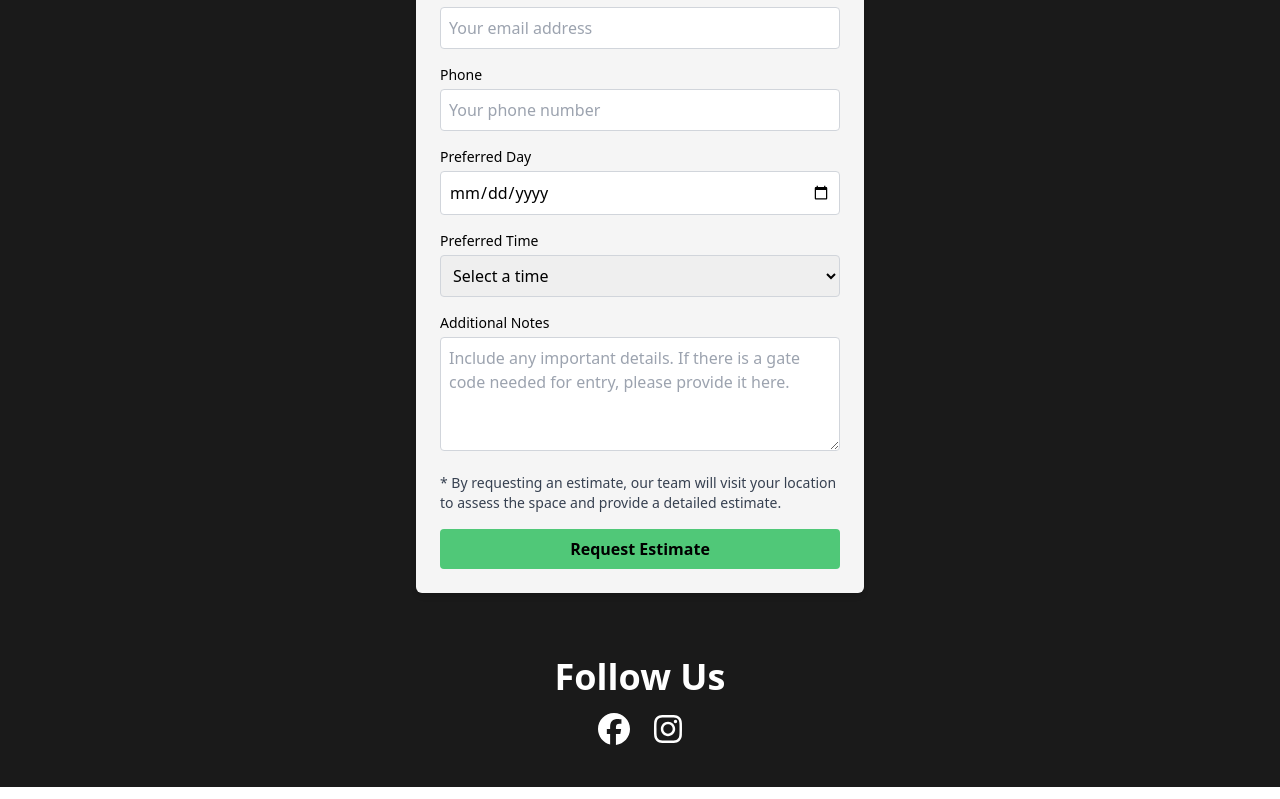
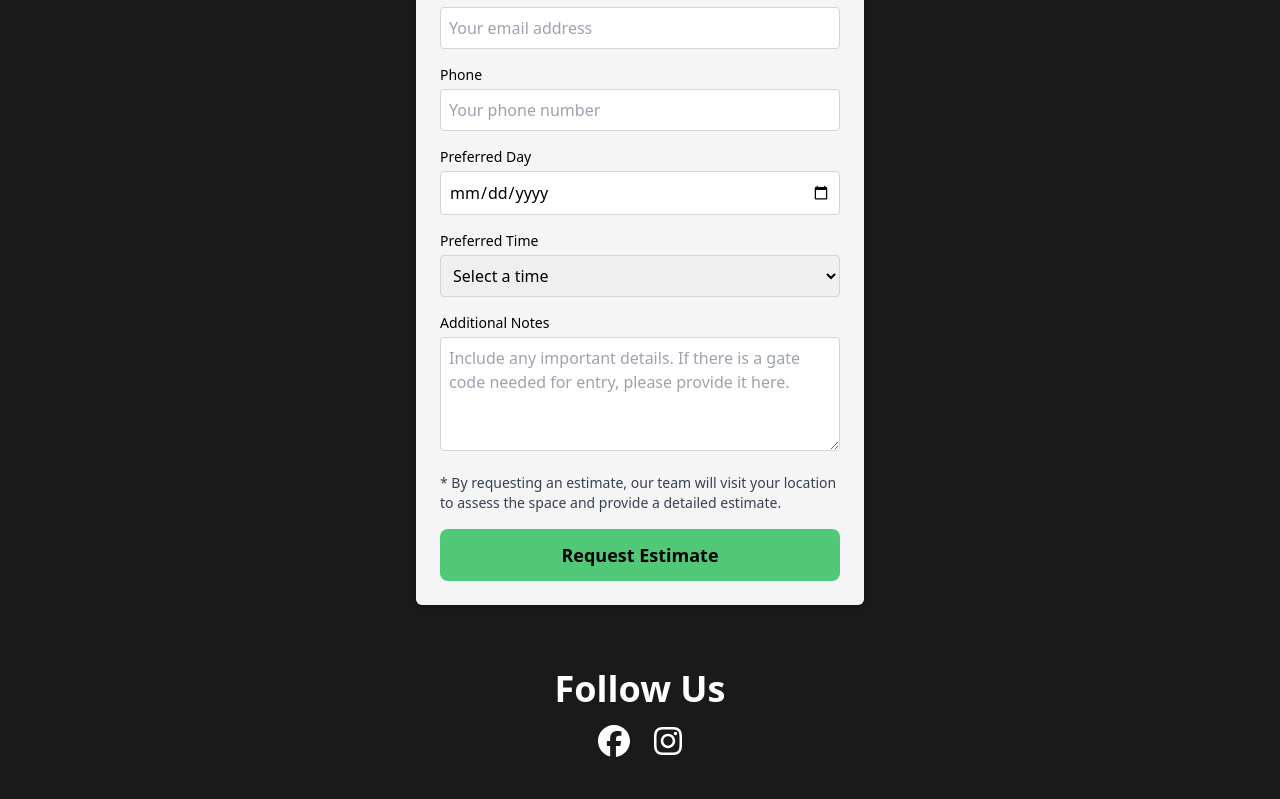
Before and after one commit to AndresAlbornozgil/cleaning-company-webapp, a React (Vite) app in the folder client/: page /book-cleaning in a window 1280 px wide. Shown: the part 423-1222 px from the top of the page. Built offline with nearby package versions, Linux system fonts and the light colour scheme.

Commit message:
Fixed submit button in estimate form, made it larger

```diff
--- a/client/src/pages/BookCleaning.jsx
+++ b/client/src/pages/BookCleaning.jsx
@@ -144,7 +144,7 @@ const GetEstimate = () => {
 
           <button
             type="submit"
-            className="w-full bg-green-600 text-white p-2 rounded hover:bg-green-700"
+            className="w-full bg-green-600 text-white p-3 text-lg rounded-lg hover:bg-green-700 transform hover:scale-105 transition duration-200"
           >
             Request Estimate
           </button>
```
